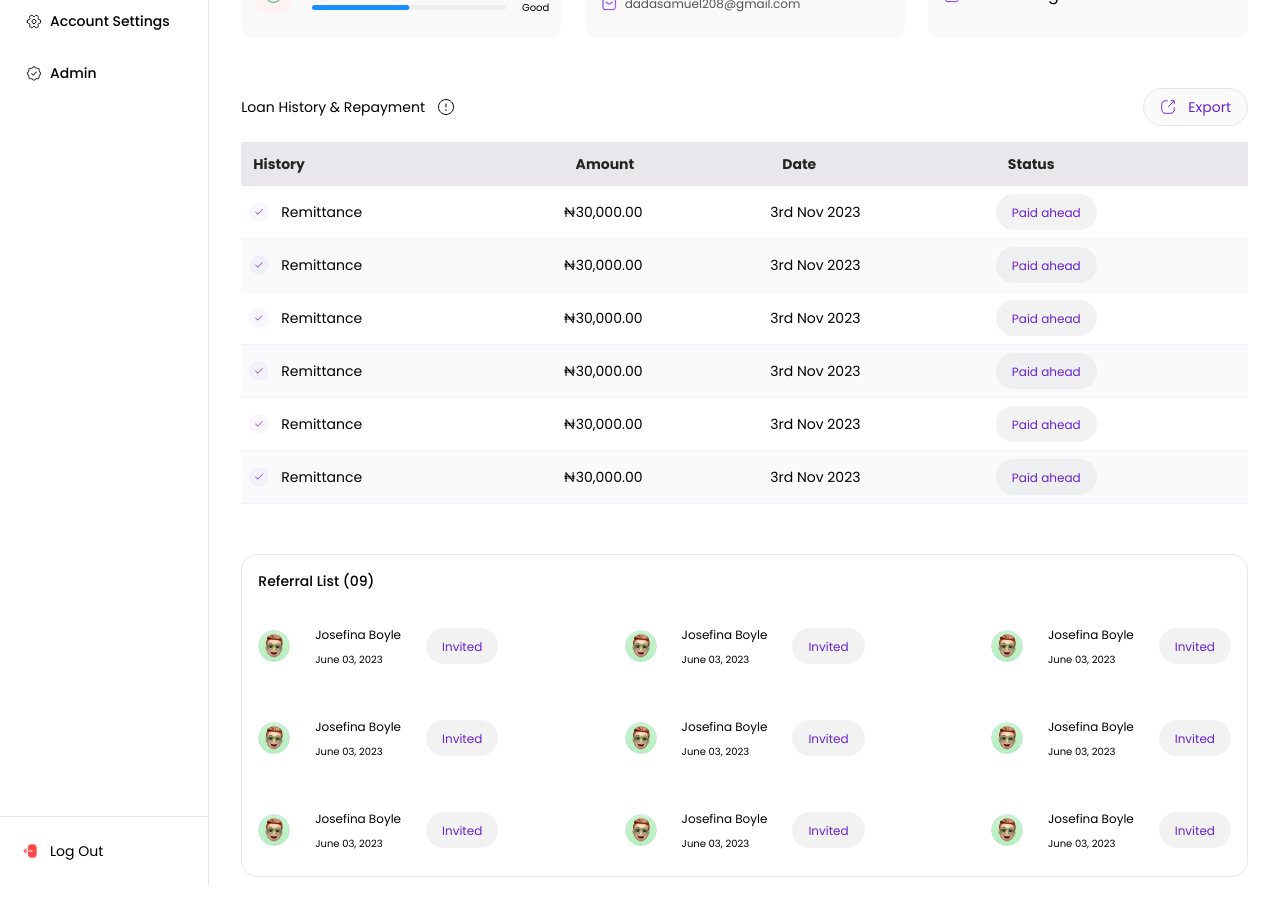
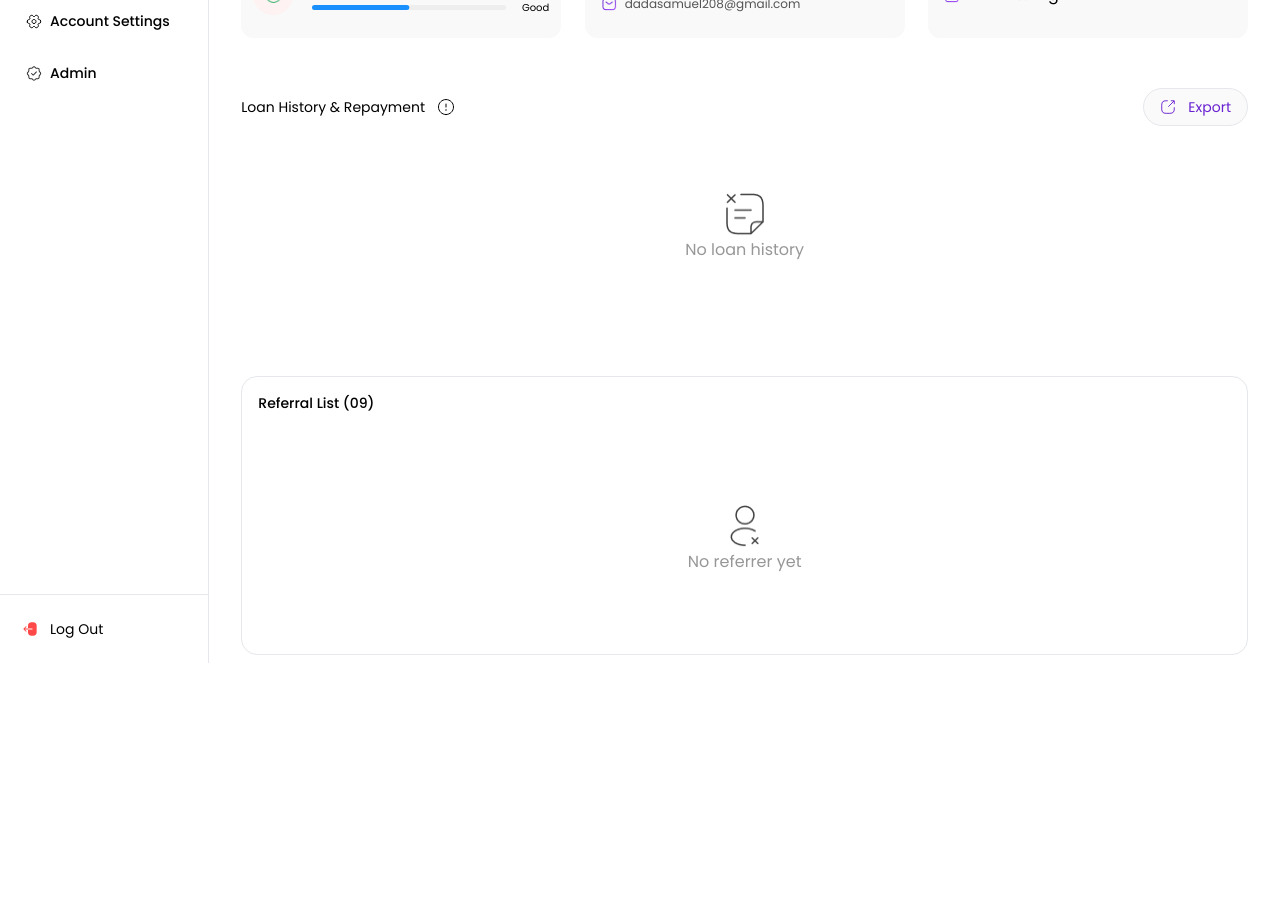
Before and after one commit to Banicoop/admin, a React (Create React App) app: page /loans/application/1 in a window 1280 px wide. Shown: the part 480-1381 px from the top of the page. After the commit the page ends 1159 px from the top, so only its background shows below. Built offline with nearby package versions, Linux system fonts and the light colour scheme; sample sign-in values are in the browser's storage.

Commit message:
empty states and get loans improvements

```diff
--- a/src/components/tables/Table.tsx
+++ b/src/components/tables/Table.tsx
@@ -24,11 +24,11 @@ const Table:FC<ITable> = ({columns, renderRow, data, status}) => {
 
         <tbody>
             {status === 'succeeded' && data?.map((item) => renderRow(item))}
-            <div className="flex w-full justify-center items-center m-auto">
+            <span className="flex w-full justify-center items-center m-auto">
                 {status === 'pending' &&
                     <CircularProgress  sx={{display: 'flex', margin: 'auto'}}/>
                 }
-            </div>
+            </span>
         </tbody>
     </table>
   )
--- a/src/pages/loan/LoanApplicationDetails.tsx
+++ b/src/pages/loan/LoanApplicationDetails.tsx
@@ -13,7 +13,10 @@ import ReferalCard from '../../sections/loans/ReferalCard';
 const LoanApplicationDetails = () => {
 
 
-const [ approved, setApproved ] = useState(false)
+const [ approved, setApproved ] = useState(false);
+
+
+var refs = false;
 
   return (
     <div className='h-full flex flex-col w-full px-2 md:px-8 gap-8 lg:gap-[50px] my-6'>
@@ -107,13 +110,14 @@ const [ approved, setApproved ] = useState(false)
               <Info text='Loan History & Repayment'/>
               <ExportBtn text='Export' onClick={() => {}}/>
             </div>
-
-            <LoanHistoryTable />
+              <LoanHistoryTable />
           </div>
 
           <div className="flex flex-col justify-start border-[1px] rounded-2xl p-4 gap-6">
             <span className="text-[#000000] text-[14px] font-[500]">Referral List (09)</span>
 
+          {
+            refs ?
             <div className="flex flex-wrap gap-8 justify-between">
               <ReferalCard/>
               <ReferalCard/>
@@ -124,7 +128,13 @@ const [ approved, setApproved ] = useState(false)
               <ReferalCard/>
               <ReferalCard/>
               <ReferalCard/>
+            </div> :
+
+            <div className="flex flex-col items-center justify-center h-[200px]">
+              <img src="/loan/no-referal.png" alt="" className="h-[48px] w-[48px]" />
+              <span className="text-[#979797] text-[16px] font-[400]">No referrer yet</span>
             </div>
+          }
           </div>
 
 
--- a/src/sections/loans/LoanHistoryTable.tsx
+++ b/src/sections/loans/LoanHistoryTable.tsx
@@ -48,9 +48,20 @@ const columns = [
 
 const LoanHistoryTable = () => {
   return (
-    <div>
-        <Table data={loanHistoryData} columns={columns} renderRow={renderRow} status='succeeded' />
+    <>
+      <div className='flex flex-col'>
+          {(
+            !loanHistoryData || loanHistoryData.length <= 0) ?
+            <Table data={[]} columns={columns} renderRow={renderRow} status='succeeded' />:
+
+            <div className="flex flex-col items-center justify-center h-[200px]">
+                <img src="/loan/no-loan.png" alt="" className="h-[48px] w-[48px]" />
+                <span className="text-[#979797] text-[16px] font-[400]">No loan history</span>
+            </div>
+
+    }
     </div>
+    </>
   )
 }
 
```
Also changed, not shown: public/loan/no-loan.png (added), public/loan/no-referal.png (added).
